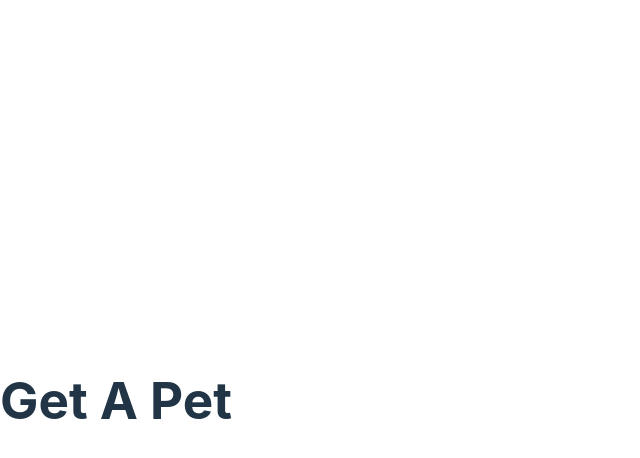
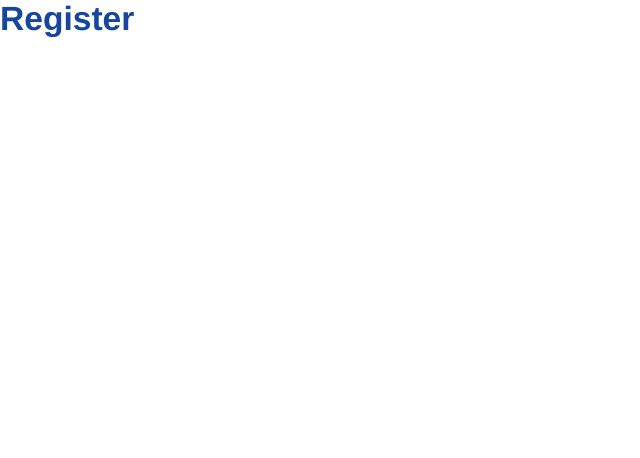
Before and after one commit to leonardorochedo/get-a-pet, a React (Vite) app in the folder frontend/: page /register in a window 1280 px wide. Shown: the top 458 px of the page, without its empty margins (0-640 px from the left). Built offline with nearby package versions, Linux system fonts and the light colour scheme.

Commit message:
create routes and export pages in app

```diff
--- a/frontend/src/App.jsx
+++ b/frontend/src/App.jsx
@@ -1,10 +1,23 @@
-import { useState } from 'react'
+import {
+  BrowserRouter,
+  Routes,
+  Route,
+} from "react-router-dom";
+
+// Pages
+import { Home } from "./components/pages/Home";
+import { Login } from "./components/pages/Auth/Login";
+import { Register } from "./components/pages/Auth/Register";
 
 export function App() {
 
   return (
-    <div className="App">
-      <h1>Get A Pet</h1>
-    </div>
+    <BrowserRouter>
+      <Routes>
+        <Route path="/" element={<Home />} />
+        <Route path="/login" element={<Login />} />
+        <Route path="/register" element={<Register />} />
+      </Routes>
+    </BrowserRouter>
   )
 }
--- /dev/null
+++ b/frontend/src/components/pages/Auth/Login.jsx
@@ -0,0 +1,9 @@
+import React from 'react';
+
+export function Login() {
+    return (
+        <section>
+            <h1>Login</h1>
+        </section>
+    );
+}
--- /dev/null
+++ b/frontend/src/components/pages/Auth/Register.jsx
@@ -0,0 +1,9 @@
+import React from 'react';
+
+export function Register() {
+    return (
+        <section>
+            <h1>Register</h1>
+        </section>
+    );
+}
--- /dev/null
+++ b/frontend/src/components/pages/Home.jsx
@@ -0,0 +1,9 @@
+import React from 'react';
+
+export function Home() {
+    return (
+        <section>
+            <h1>Home</h1>
+        </section>
+    );
+}
--- a/frontend/src/index.css
+++ b/frontend/src/index.css
@@ -1,70 +1,22 @@
+/* VARIABLES */
 :root {
-  font-family: Inter, Avenir, Helvetica, Arial, sans-serif;
-  font-size: 16px;
-  line-height: 24px;
-  font-weight: 400;
-
-  color-scheme: light dark;
-  color: rgba(255, 255, 255, 0.87);
-  background-color: #242424;
-
-  font-synthesis: none;
-  text-rendering: optimizeLegibility;
-  -webkit-font-smoothing: antialiased;
-  -moz-osx-font-smoothing: grayscale;
-  -webkit-text-size-adjust: 100%;
+  --primary-color: #16479d;
 }
 
-a {
-  font-weight: 500;
-  color: #646cff;
-  text-decoration: inherit;
-}
-a:hover {
-  color: #535bf2;
-}
-
-body {
+* {
   margin: 0;
-  display: flex;
-  place-items: center;
-  min-width: 320px;
-  min-height: 100vh;
+  padding: 0;
+  font-family: Helvetica;
+  box-sizing: border-box;
 }
 
 h1 {
-  font-size: 3.2em;
-  line-height: 1.1;
+  color: var(--primary-color);
+  margin-bottom: 1em;
+  font-size: 2.1em;
 }
 
-button {
-  border-radius: 8px;
-  border: 1px solid transparent;
-  padding: 0.6em 1.2em;
-  font-size: 1em;
-  font-weight: 500;
-  font-family: inherit;
-  background-color: #1a1a1a;
-  cursor: pointer;
-  transition: border-color 0.25s;
+.bold {
+  font-weight: bold;
+  color: var(--primary-color);
 }
-button:hover {
-  border-color: #646cff;
-}
-button:focus,
-button:focus-visible {
-  outline: 4px auto -webkit-focus-ring-color;
-}
-
-@media (prefers-color-scheme: light) {
-  :root {
-    color: #213547;
-    background-color: #ffffff;
-  }
-  a:hover {
-    color: #747bff;
-  }
-  button {
-    background-color: #f9f9f9;
-  }
-}
```
